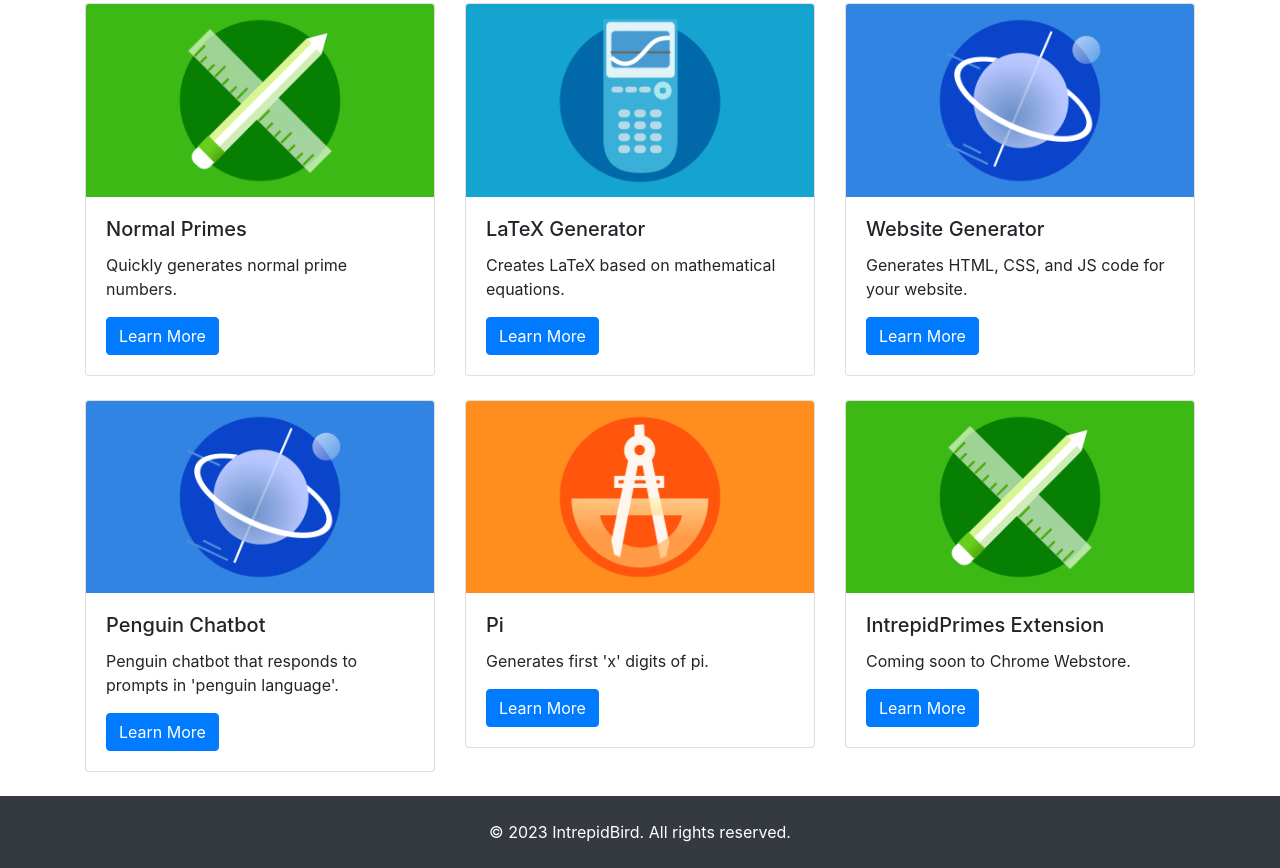
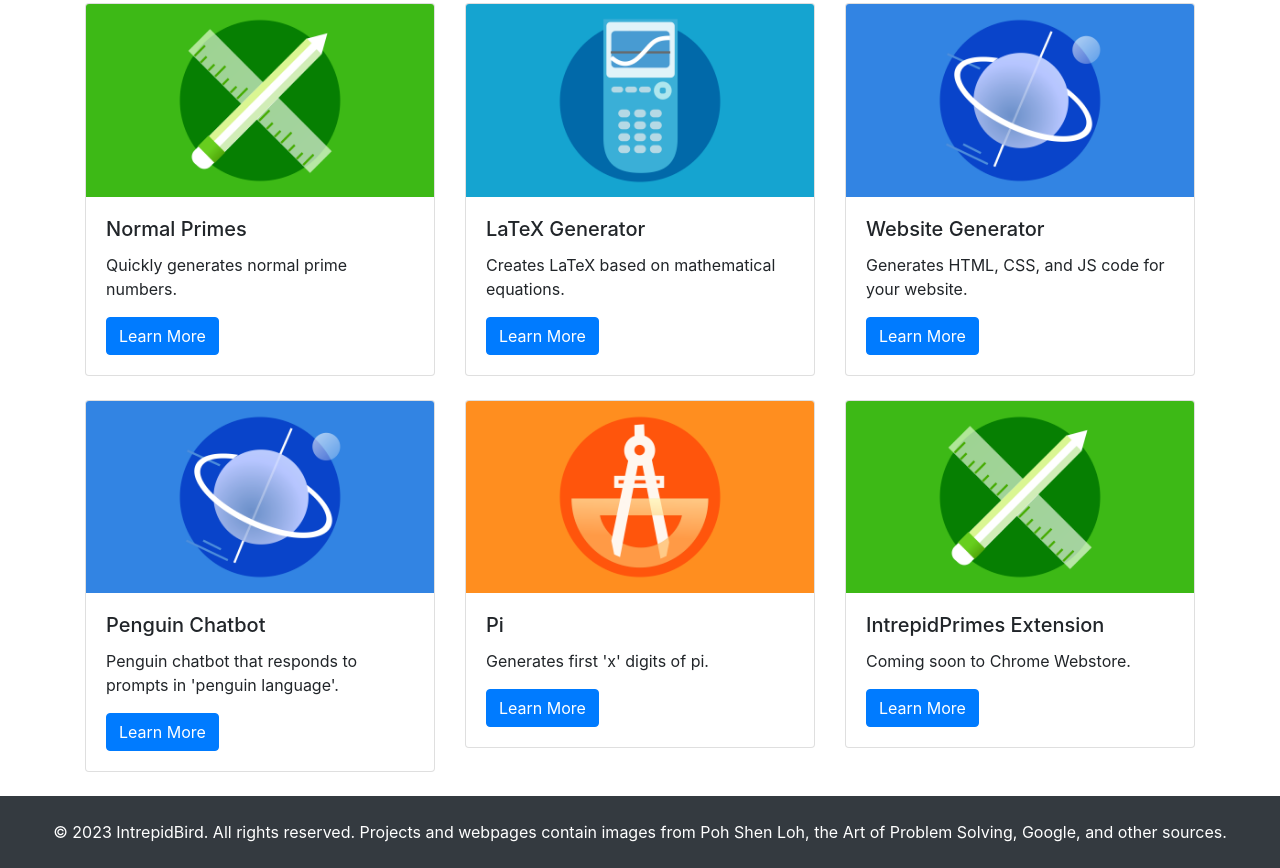
Before and after one commit to intrepidbird-org/projects-copy, a plain HTML site: page index.html in a window 1280 px wide. Shown: the part 545-1413 px from the top of the page. Drawn offline with nearby package versions, Linux system fonts and the light colour scheme.

Commit message:
Update index.html

```diff
--- a/index.html
+++ b/index.html
@@ -113,7 +113,7 @@
 
     <!-- Footer -->
     <footer class="bg-dark text-white text-center p-4">
-        &copy; 2023 IntrepidBird. All rights reserved.
+        &copy; 2023 IntrepidBird. All rights reserved. Projects and webpages contain images from Poh Shen Loh, the Art of Problem Solving, Google, and other sources.
     </footer>
 
     <!-- Bootstrap & jQuery JS -->
```
